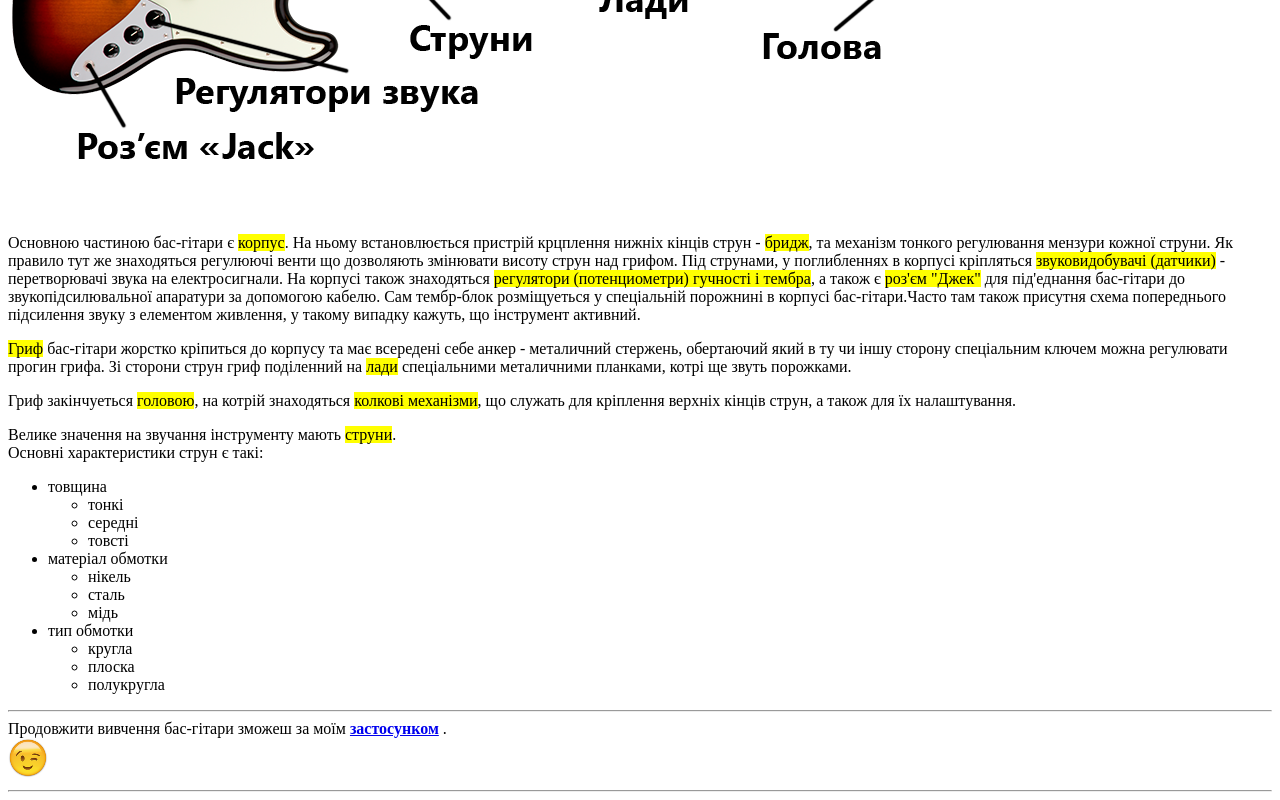
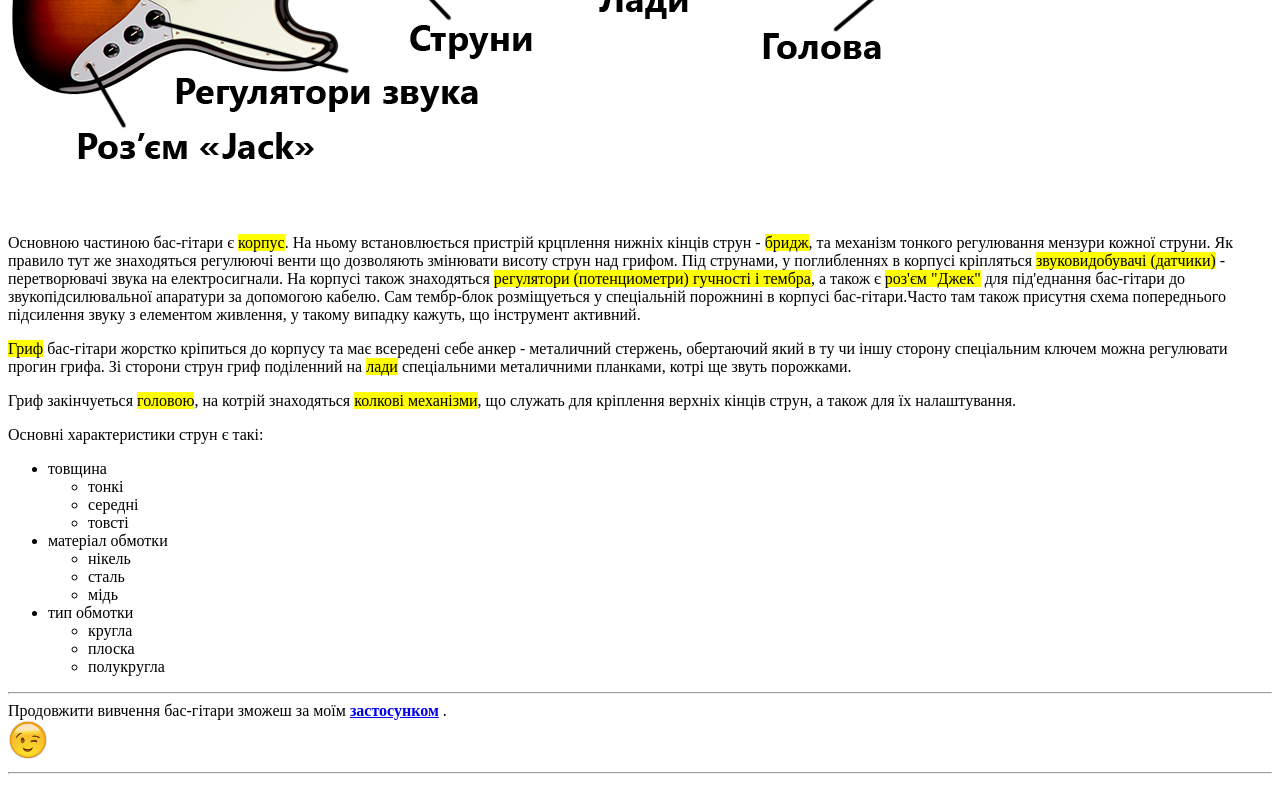
Before and after one commit to maxbass101/Lesson_2, a plain HTML site: page index.html in a window 1280 px wide. Shown: the part 780-1580 px from the top of the page. Drawn offline with Linux system fonts and the light colour scheme.

Commit message:
home_work

```diff
--- a/index.html
+++ b/index.html
@@ -1,5 +1,5 @@
 <!DOCTYPE html>
-<html lang="en">
+<html lang="uk">
 
 <head>
    <meta charset="UTF-8">
@@ -66,9 +66,7 @@
          Гриф закінчуеться <mark>головою</mark>, на котрій знаходяться <mark>колкові механізми</mark>, що служать для
          кріплення верхніх кінців струн, а також для їх налаштування.
       </p>
-      <p>
-         Велике значення на звучання інструменту мають <mark>струни</mark>.
-         <br>
+      <div>
          Основні характеристики струн є такі:
          <ul>
             <li>
@@ -96,7 +94,7 @@
                </ul>
             </li>
          </ul>
-      </p>
+      </div>
       <hr>
    </main>
    <footer>
```
Lines whose indentation alone changed are shown as unchanged.
